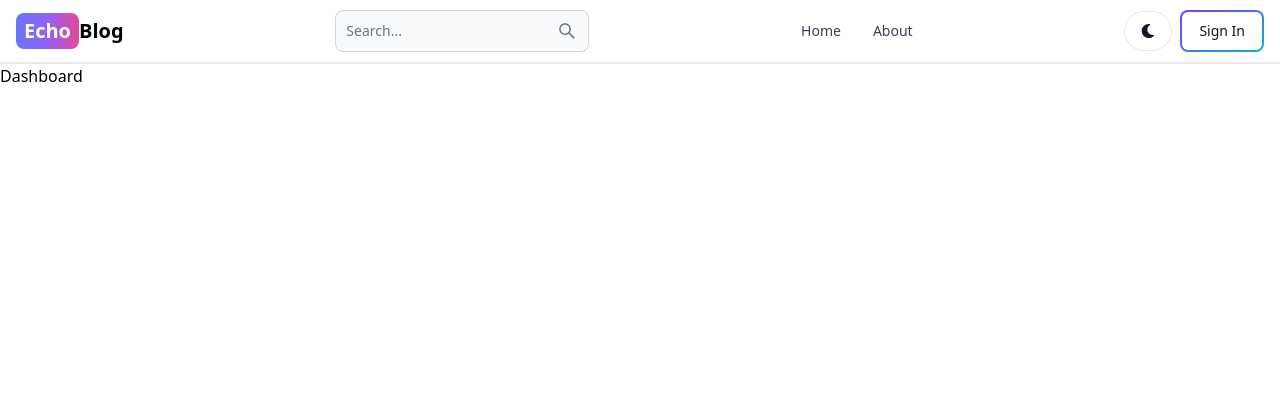
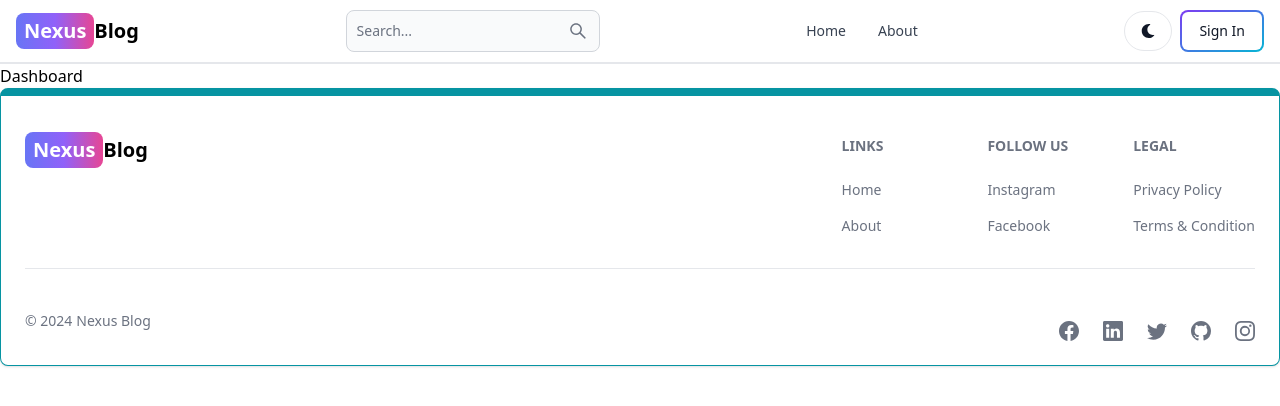
Before and after one commit to amitchahar9837/Blog-Application, a React (Vite) app in the folder client/: page /dashboard in a window 1280 px wide. Shown: the top 406 px of the page. Built offline with nearby package versions, Linux system fonts and the light colour scheme.

Commit message:
Create footer component

```diff
--- a/client/src/App.jsx
+++ b/client/src/App.jsx
@@ -4,7 +4,8 @@
 import SignUp from "./pages/SignUp";
 import SignIn from "./pages/SignIn";
 import Dashboard from "./pages/Dashboard";
-import Header from './components/Header'
+import Header from './components/Header';
+import Footer from './components/Footer'
 function App() {
 
 
@@ -19,6 +20,8 @@
           <Route path="/sign-up" element={<SignUp/>}/>
           <Route path="/dashboard" element={<Dashboard/>}/>
         </Routes>
+
+      <Footer/>
       </BrowserRouter>
     </>
   )
--- /dev/null
+++ b/client/src/components/Footer.jsx
@@ -0,0 +1,87 @@
+import { Footer } from "flowbite-react";
+import React from "react";
+import { Link } from "react-router-dom";
+import {BsFacebook, BsInstagram, BsGithub, BsLinkedin, BsTwitter} from 'react-icons/bs'
+
+const FooterCom = () => {
+  return (
+    <Footer container className="border border-t-8 border-teal-500">
+      <div className="w-full max-w-7xl mx-auto">
+        <div className="grid w-full justify-between sm:flex md:grid-cols-1">
+          <div className="mt-3">
+            <Link
+              to={"/"}
+              className="self-center whitespace-nowrap text-lg sm:text-xl font-semibold dark:text-white flex items-center"
+            >
+              <span className="px-2 py-1 bg-gradient-to-r from from-indigo-500 via-purple-500 to-pink-500 rounded-lg text-white flex items-center">
+                Nexus
+              </span>
+              Blog
+            </Link>
+          </div>
+          <div className="grid grid-cols-2 gap-8 mt-4 sm:grid-cols-3 sm:gap-6">
+            <div>
+              <Footer.Title title="Links" />
+              <Footer.LinkGroup col>
+                <Footer.Link href="#">Home</Footer.Link>
+                <Footer.Link href="/about">About</Footer.Link>
+              </Footer.LinkGroup>
+            </div>
+            <div>
+              <Footer.Title title="Follow us" />
+              <Footer.LinkGroup col>
+                <Footer.Link
+                  href="www.instagram.com/amit_chahar_18"
+                  target="_blank"
+                  rel="noopener noreferrer"
+                >
+                  Instagram
+                </Footer.Link>
+                <Footer.Link
+                  href="www.facebook.com/"
+                  target="_blank"
+                  rel="noopener noreferrer"
+                >
+                  Facebook
+                </Footer.Link>
+              </Footer.LinkGroup>
+            </div>
+            <div>
+              <Footer.Title title="Legal" />
+              <Footer.LinkGroup col>
+                <Footer.Link
+                  href="#"
+                  target="_self"
+                  rel="noopener noreferrer"
+                >
+                  Privacy Policy
+                </Footer.Link>
+                <Footer.Link
+                  href="#"
+                  target="_self"
+                  rel="noopener noreferrer"
+                >
+                  Terms & Condition
+                </Footer.Link>
+              </Footer.LinkGroup>
+            </div>
+          </div>
+        </div>
+        <Footer.Divider/>
+        <div className="w-full sm:flex sm:items-center sm:justify-between">
+        <Footer.Copyright href="#" by="Nexus Blog" year={new Date().getFullYear()}/>
+        <div className="flex gap-6  mt-3 sm:mt-5 sm:justify-center">
+          <Footer.Icon href="#" icon={BsFacebook} />
+          <Footer.Icon href="#" icon={BsLinkedin} />
+          <Footer.Icon href="#" icon={BsTwitter} />
+          <Footer.Icon href="#" icon={BsGithub} />
+          <Footer.Icon href="#" icon={BsInstagram} />
+        </div>
+
+        </div>
+      </div>
+    </Footer>
+  );
+};
+
+export default FooterCom;
--- a/client/src/components/Header.jsx
+++ b/client/src/components/Header.jsx
@@ -11,7 +11,7 @@
         className="self-center whitespace-nowrap text-sm sm:text-xl font-semibold dark:text-white flex items-center"
       >
         <span className="px-2 py-1 bg-gradient-to-r from from-indigo-500 via-purple-500 to-pink-500 rounded-lg text-white flex items-center">
-          Echo
+          Nexus
         </span>
         Blog
       </Link>
--- a/client/src/pages/SignUp.jsx
+++ b/client/src/pages/SignUp.jsx
@@ -50,11 +50,10 @@
             className="text-4xl font-bold dark:text-white flex items-center"
           >
             <span className="px-2 py-1 bg-gradient-to-r from from-indigo-500 via-purple-500 to-pink-500 rounded-lg text-white flex items-center">
-              Echo
-            </span>
+              Nexus            </span>
             Blog
           </Link>
-          <p className="text-sm mt-5">Welcome to Echo Blog, where words transform into windows of knowledge and inspiration.</p>
+          <p className="text-sm mt-5">Welcome to Nexus Blog, where words transform into windows of knowledge and inspiration.</p>
         </div>
 
         {/* Right */}
```
